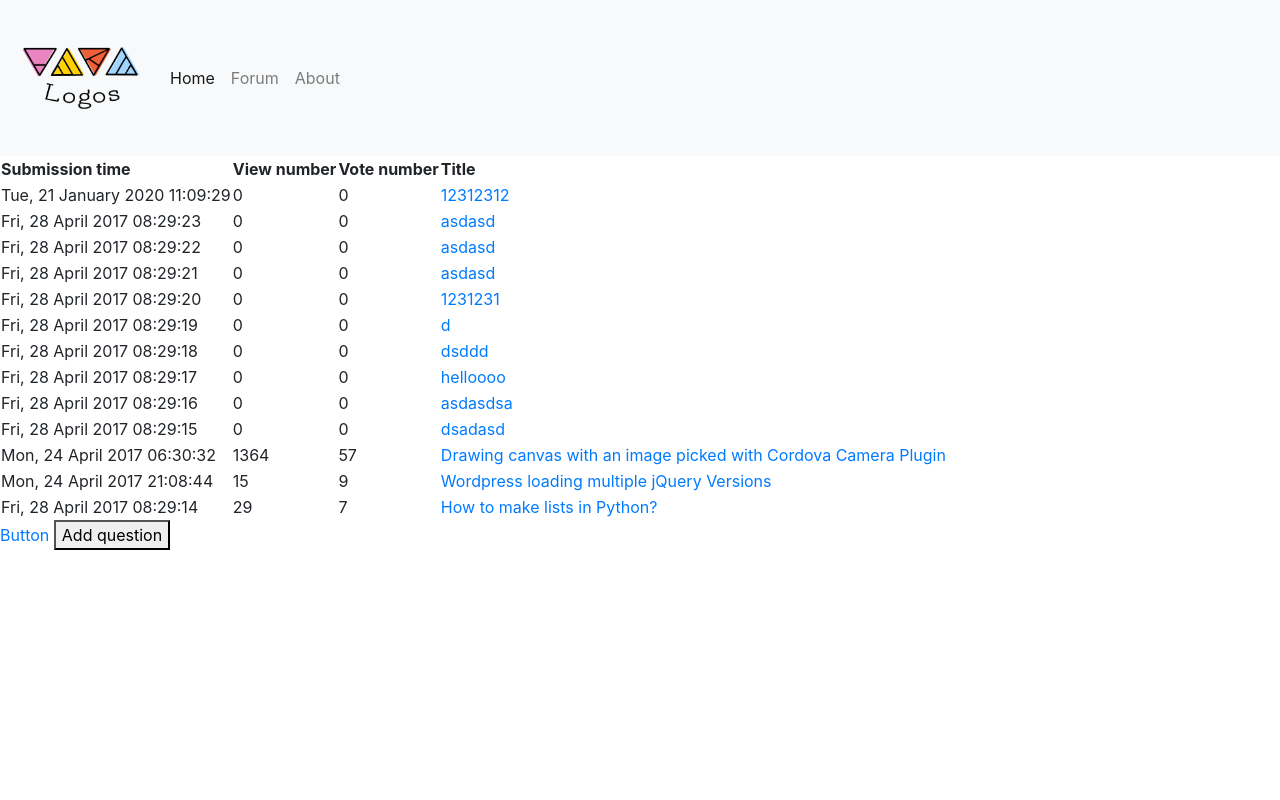
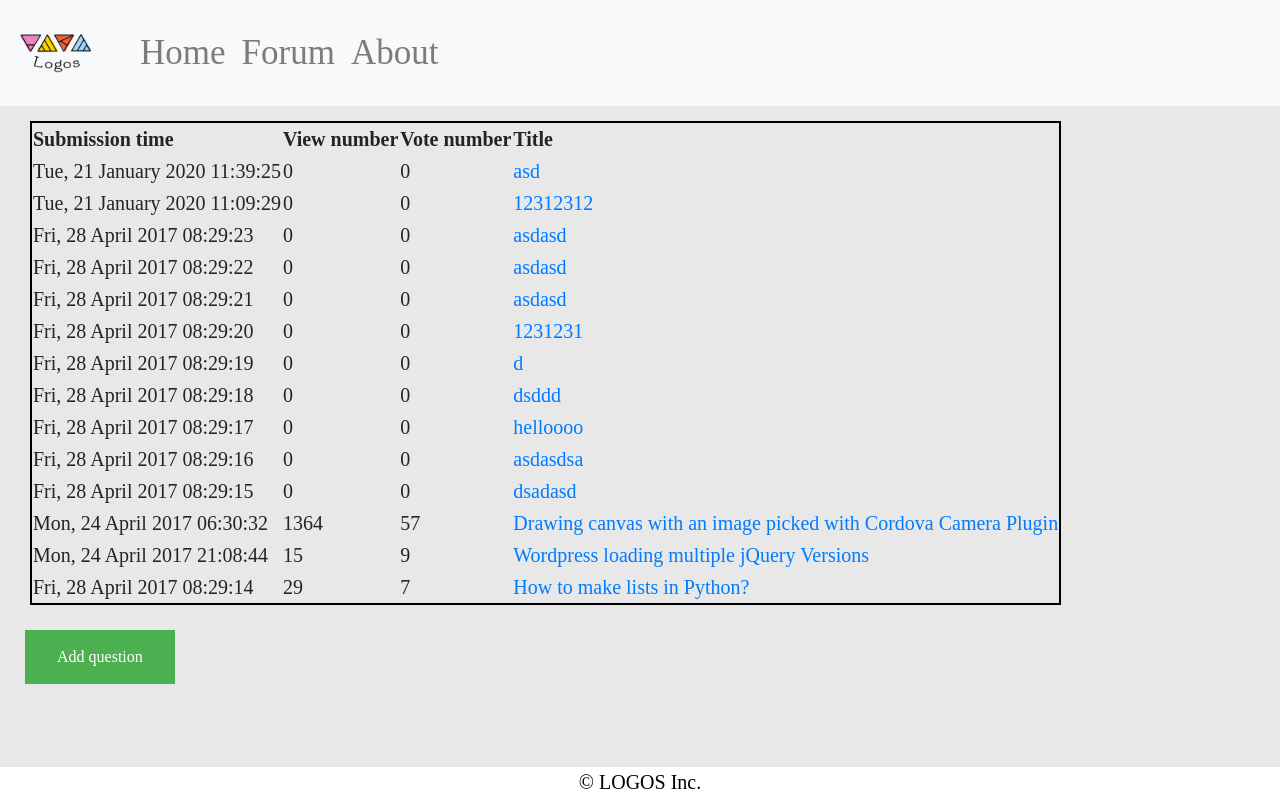
Before and after one commit to FlorinCiocirlan/AskMateNt, a Flask app: page /list in a window 1280 px wide. Run offline with Flask 2, Linux system fonts and the light colour scheme; some libraries are stand-ins or nearby versions.

Commit message:
changed design using css

```diff
--- a/sample_data/question.csv
+++ b/sample_data/question.csv
@@ -22,3 +22,4 @@ This is the code I'm using to draw the image (that works on web/desktop but not
 10,1493368162,0,0,asdasd,asdasd,<FileStorage: 'a17132461_10151252902411796_1086448287_o.jpg' ('image/jpeg')>
 11,1493368163,0,0,asdasd,sadasd,camasi1.jpg
 12,1579604969,0,0,12312312,123123123,cover.jpg
+13,1579606765,0,0,asd,asd,5MgWM8pkUiYkj9MEaEpO0Ir1FD9.jpg
--- a/static/main.css
+++ b/static/main.css
@@ -1,3 +1,87 @@
+body {
+    background-color: #E8E8E8;
+    font-family: Ubuntu;
+}
+
+table {
+    margin-top: 15px;
+    margin-left: 30px;
+    font-size: 20px;
+    border: 2px solid black;
+}
+
+.add-question-content {
+    padding: 30px 30px 30px 30px;
+}
+
+.thead-row {
+    padding-left: 25px;
+}
+
+.about-text {
+    padding: 30px 30px 30px 30px;
+    color: #484848;
+}
+
 .nav-item {
-    font-size: 60px;
+    font-size: 35px;
+    font-family: Ubuntu;
 }
+
+.navbar-nav {
+    margin-left: 20px;
+}
+
+.home-title {
+    text-align: center;
+}
+
+.home-text {
+    padding: 40px 40px 40px 40px;
+    color: #484848;
+}
+
+.button{
+    background-color: #4CAF50;
+    border: none;
+    color: white;
+    padding: 15px 32px;
+    text-align: center;
+    text-decoration: none;
+    display: inline-block;
+    font-size: 16px;
+    margin: 4px 2px;
+    cursor: pointer;
+}
+
+.button-add-question {
+    background-color: #4CAF50;
+    border: none;
+    color: white;
+    padding: 15px 32px;
+    text-align: center;
+    text-decoration: none;
+    display: inline-block;
+    font-size: 16px;
+    margin: 4px 2px;
+    cursor: pointer;
+    margin-top: 25px;
+    margin-left: 25px;
+}
+
+#browse-button {
+    margin-left: 50px;
+    margin-top: 50px;
+}
+
+.footer {
+  position: fixed;
+  left: 0;
+  bottom: 0;
+  width: 100%;
+  height: 33px;
+  background-color: white;
+  color: black;
+  text-align: center;
+  font-size: 20px;
+}
--- a/template/about.html
+++ b/template/about.html
@@ -6,6 +6,8 @@
     <title>About</title>
 </head>
 <body>
-    <h1>Ce faci broooo</h1>
+{% block content%}
+    <h2 class="about-text">AskMate is a question and answer site for professional and enthusiast programmers. It is a privately held website, the flagship site of the LOGOS Development Inc., created in 2020 by Florin Ciocirlan, Mark Stan, Ioan Circiumaru and Sorin Obreja. It features questions and answers on a wide range of topics in computer programming. It was created to be a more open alternative to earlier question and answer sites such as Experts-Exchange. The name for the website was chosen by voting in September 2019 by shareholders of LOGOS Inc. </h2>
+{% endblock %}
 </body>
 </html>
--- a/template/add-question.html
+++ b/template/add-question.html
@@ -7,14 +7,14 @@
 </head>
 <body>
 {% block content %}
-<div>
+<div class="add-question-content">
 <form action = "{{url_for('add_question_route')}}" method="post" enctype="multipart/form-data">
         <p>Title</p>
         <input name = "title" required>
         <p>Message</p>
         <textarea name= "message" required></textarea>
-        <input type="file" accept=".jpg,.png" name = "picture" >
-        <input type="submit" value="Upload" name="submit-button">
+        <input type="file" accept=".jpg,.png" name = "picture" class="button" id="browse-button" >
+        <input type="submit" value="Upload" name="submit-button" class="button" id="upload-button">
 </form>
 </div>
 {% endblock %}
--- a/template/layout.html
+++ b/template/layout.html
@@ -4,21 +4,23 @@
     <link rel="stylesheet" href="https://stackpath.bootstrapcdn.com/bootstrap/4.4.1/css/bootstrap.min.css" integrity="sha384-Vkoo8x4CGsO3+Hhxv8T/Q5PaXtkKtu6ug5TOeNV6gBiFeWPGFN9MuhOf23Q9Ifjh" crossorigin="anonymous">
     <meta charset="UTF-8">
     <title>LOGOS AskMate</title>
+    <link rel="stylesheet" type="text/css" href="../static/main.css">
+    <link rel="shortcut icon" href="../static/images/favicon.ico" />
 </head>
 <body>
 
 <nav class="navbar navbar-expand-lg navbar-light bg-light">
-  <a class="navbar-brand" href="/"><img src="{{url_for("static", filename = "images/logo2.png")}}" width="130" height="130" alt="logo"></a>
+  <a class="navbar-brand" href="/"><img src="{{url_for("static", filename = "images/logo2.png")}}" width="80" height="80" alt="logo"></a>
   <button class="navbar-toggler" type="button" data-toggle="collapse" data-target="#navbarNav" aria-controls="navbarNav" aria-expanded="false" aria-label="Toggle navigation">
     <span class="navbar-toggler-icon"></span>
   </button>
   <div class="collapse navbar-collapse" id="navbarNav">
     <ul class="navbar-nav">
-      <li class="nav-item active">
+      <li class="nav-item">
         <a class="nav-link" href="{{url_for("index_route")}}">Home <span class="sr-only"></span></a>
       </li>
       <li class="nav-item">
-        <a class="nav-link" href="{{url_for("list_route")}}">Forum</a>
+        <a class="nav-link" href="{{url_for("list_route")}}">Forum </a>
       </li>
       <li class="nav-item">
         <a class="nav-link" href="/about">About</a>
@@ -26,7 +28,9 @@
     </ul>
   </div>
 </nav>
-
+<div class="footer">
+  <p>&copy; LOGOS Inc.</p>
+</div>
 {% block content %} {% endblock %}
 
 <script src="https://code.jquery.com/jquery-3.4.1.slim.min.js" integrity="sha384-J6qa4849blE2+poT4WnyKhv5vZF5SrPo0iEjwBvKU7imGFAV0wwj1yYfoRSJoZ+n" crossorigin="anonymous"></script>
--- a/template/list.html
+++ b/template/list.html
@@ -9,7 +9,7 @@
 {% block content %}
 <table>
     <thead>
-    <tr>
+    <tr class="thead-row">
         {% for header in fieldnames %}
         <th>
         {{header}}
@@ -44,8 +44,7 @@
 </table>
 <div>
     <a href="{{url_for('add_question_route')}}">
-    <a href="#" class="btn-gradient red">Button</a>
-    <button type="button" > Add question </button>
+    <button type="button" class="button-add-question"> Add question </button>
     </a>
 </div>
 {% endblock %}
```
Also changed, not shown: template/index.html (+5 -3 lines), static/images/5MgWM8pkUiYkj9MEaEpO0Ir1FD9.jpg (added), static/images/favicon.ico (added).
